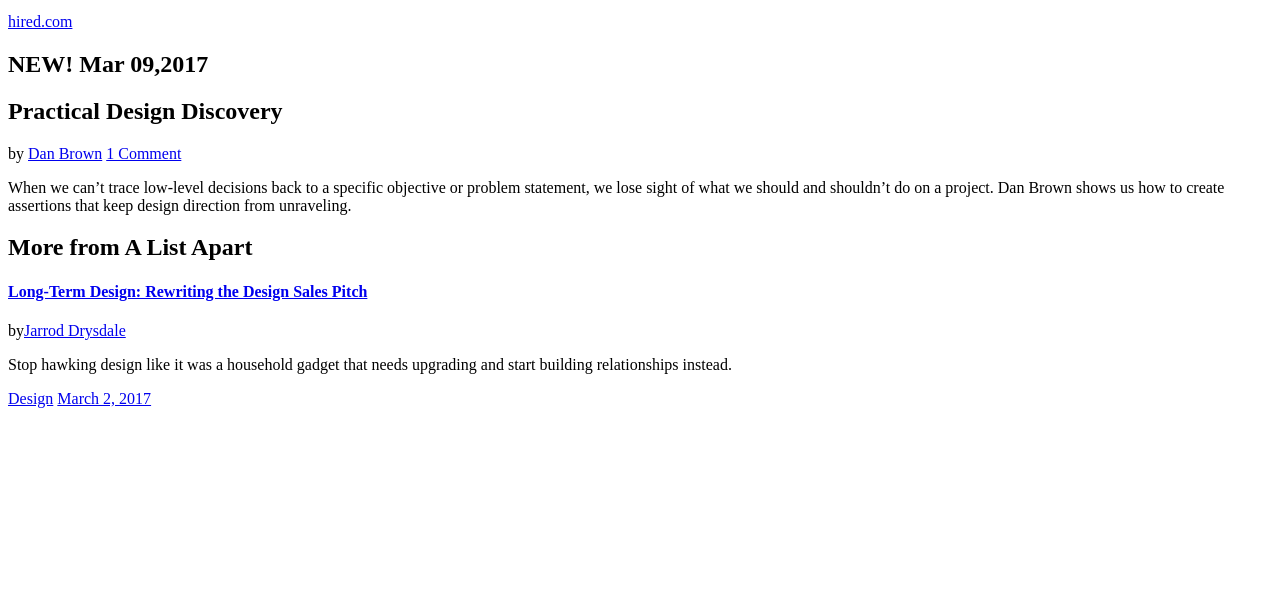
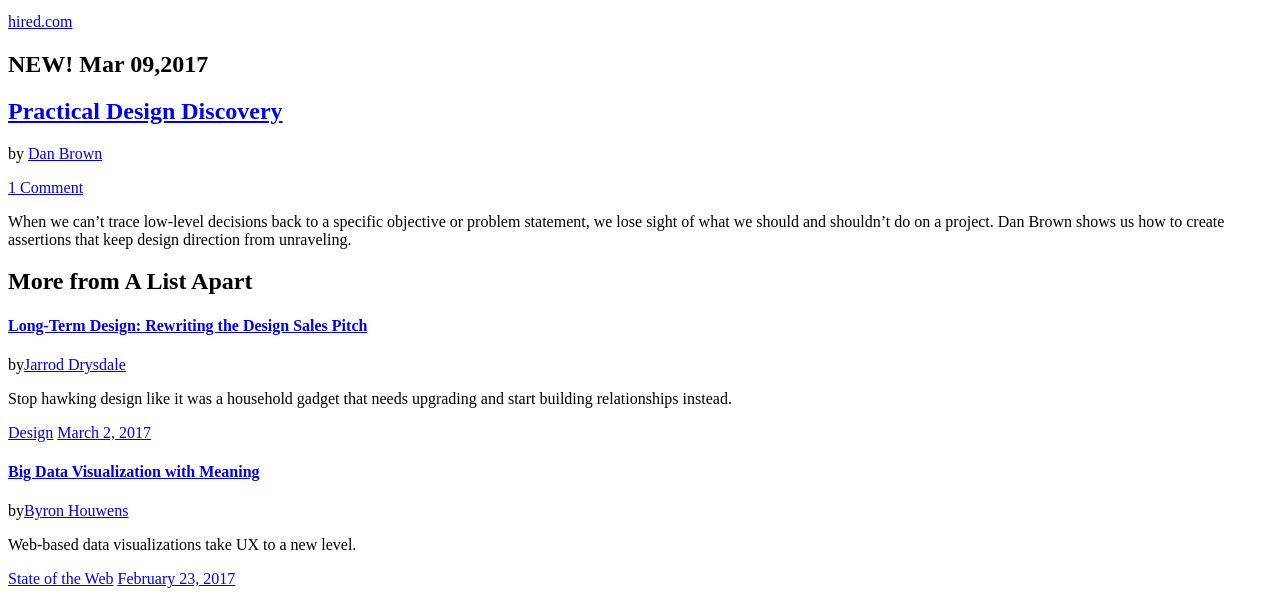
Before and after one commit to ixeres/html-layout, a plain HTML site: page index.html in a window 1280 px wide. Shown: the part 236-832 px from the top of the page. Before the commit the page ends 800 px from the top, so only its background shows below. Drawn offline with Linux system fonts and the light colour scheme.

Commit message:
more articles

```diff
--- a/index.html
+++ b/index.html
@@ -24,10 +24,16 @@
     <section>
       <h2>NEW! Mar 09,2017</h2>
         <article>
-          <h2>Practical Design Discovery</h2>
+          <h2><a href="/article/practical-design-discovery">Practical Design Discovery</a></h2>
             <p>
-              by <a href="/author/dan-brown">Dan Brown</a>
-                <a href="/article/practical-design-discovery#comments">1 Comment</a>
+              <span>
+              by <a href="/author/dan-brown">
+                <span>
+                  Dan Brown</span>
+                    </a>
+                </span>
+                <p>
+                  <a href="/article/practical-design-discovery#comments">1 Comment</a>
                 </p>
                 <p>When we can&#8217;t trace low-level decisions back to a specific objective or problem statement, we lose sight of what we should and shouldn&#8217;t do on a project. Dan Brown shows us how to create assertions that keep design direction from unraveling.
                 </p>
@@ -42,6 +48,16 @@
               <time><a href="article/long-term-design-rewriting-the-design-sales-pitch">March 2, 2017</a></time>
             </footer>
           </article>
-
+        <article>
+          <h4><a href="article/big-data-visualization-with-meaning">Big Data Visualization with Meaning</a></h4>
+          <p>by<a href="/author/byron-houwens">Byron Houwens</a>
+          </p>
+          <p>Web-based data visualizations take UX to a new level.</p>
+          <footer>
+            <a href="/topic/state-of-the-web">State of the Web</a>
+            <time><a href="article/big-data-visualization-with-meaning">February 23, 2017</a></time>
+          </footer>
+        </article>
+        <article>
       </body>
 </html>
```
